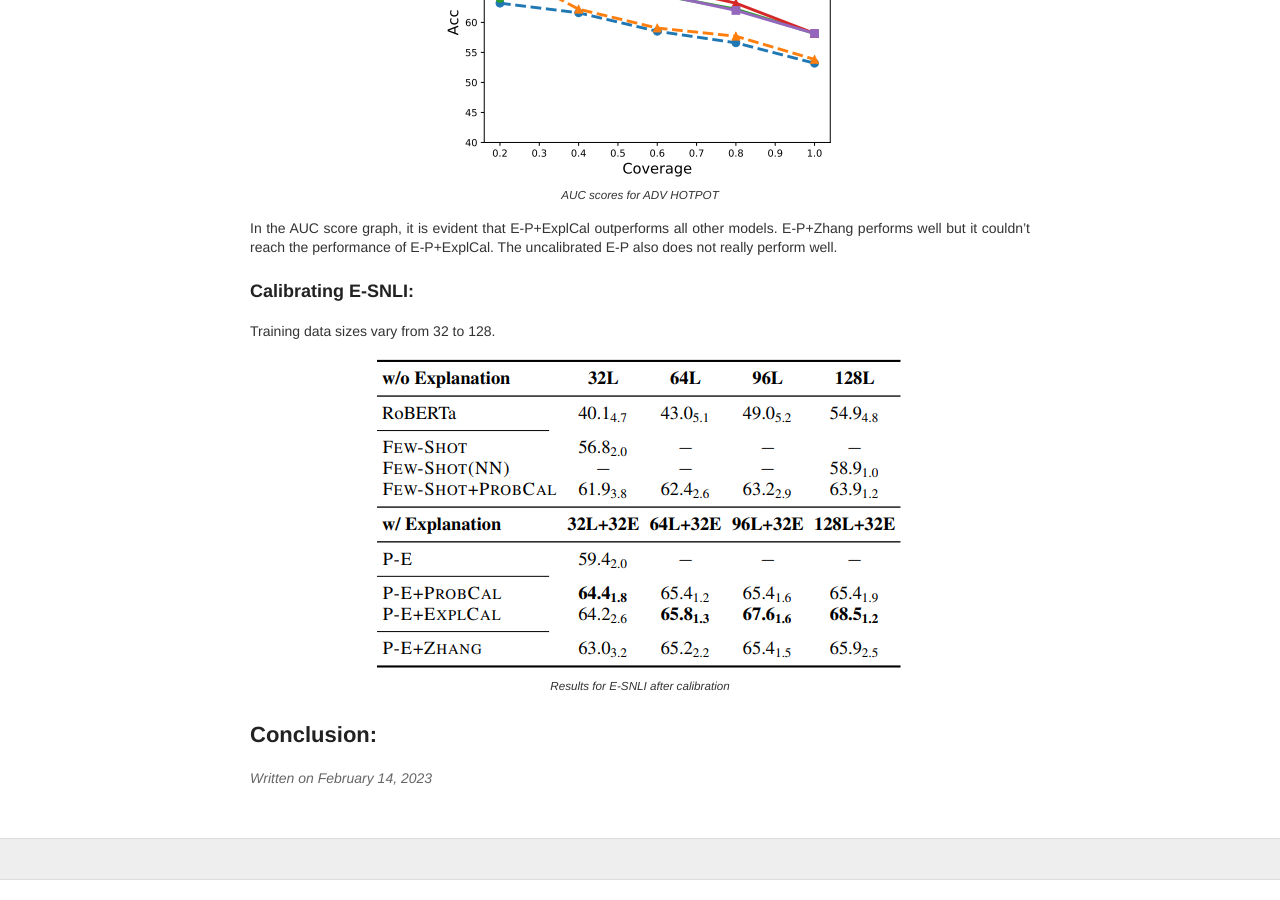
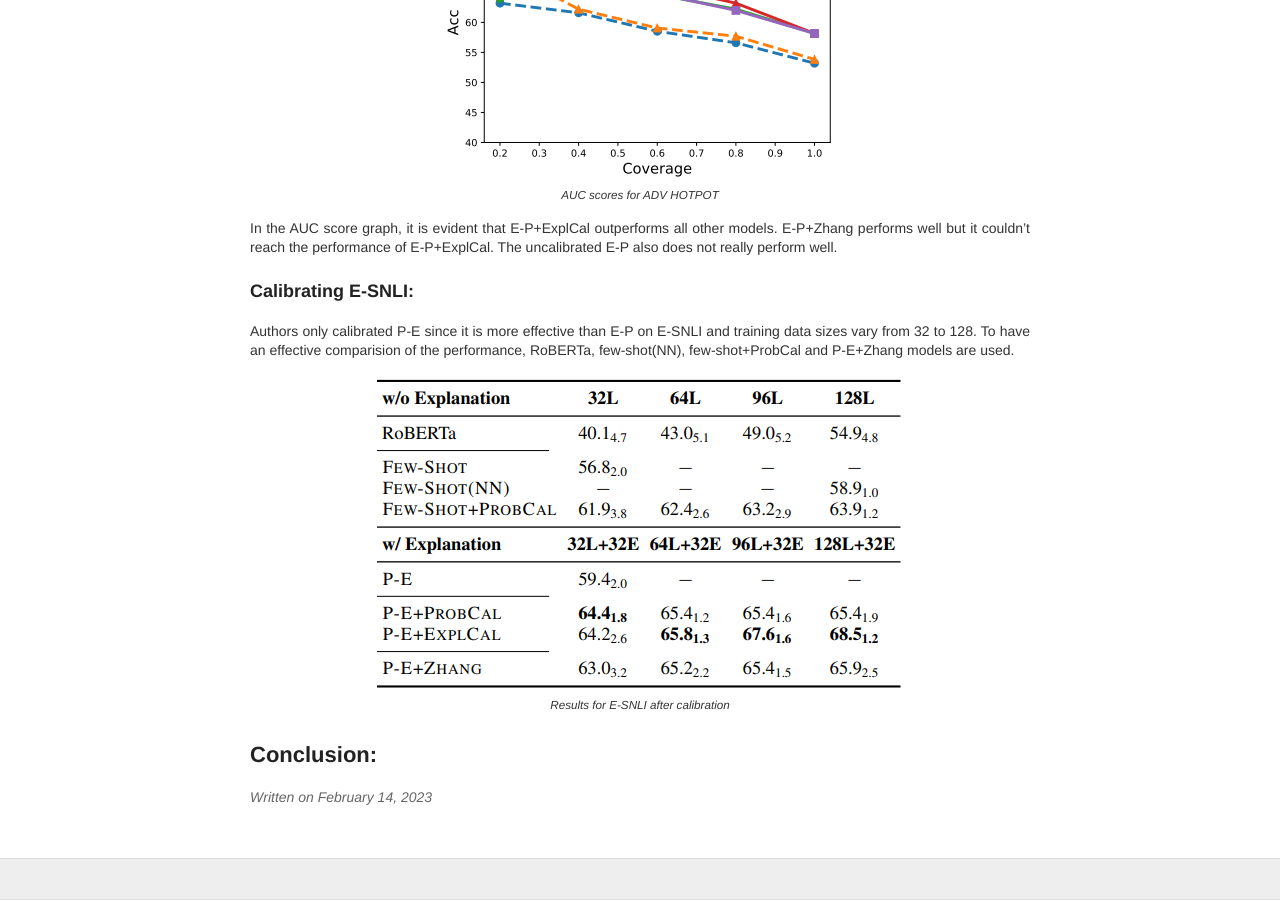
Before and after one commit to deepsthewarrior/deepsthewarrior.github.io, a Jekyll site: the page built from _posts/2023-2-14-Seminar-Report.md, in a window 1280 px wide and 900 px high, scrolled down 6825 px. Built offline with Jekyll 4.4.1, drawn with Linux system fonts in a browser that asks for light colours.

Commit message:
Adding for esnli

```diff
--- a/_posts/2023-2-14-Seminar-Report.md
+++ b/_posts/2023-2-14-Seminar-Report.md
@@ -182,7 +182,8 @@ In tha table below, AUC scores on ADV HOTPOT are reported on different training
 In the AUC score graph, it is evident that E-P+ExplCal outperforms all other models. E-P+Zhang performs well but it couldn't reach the performance of E-P+ExplCal. The uncalibrated E-P also does not really perform well.
 
 ### Calibrating E-SNLI:
-Training data sizes vary from 32 to 128.
+
+Authors only calibrated P-E since it is more effective than E-P on E-SNLI and training data sizes vary from 32 to 128. To have an effective comparision of the performance, RoBERTa, few-shot(NN), few-shot+ProbCal and P-E+Zhang models are used.
 
 <figure style="text-align:center;">
   <img src="/images/res_esnli.PNG" alt="Result" />
```
